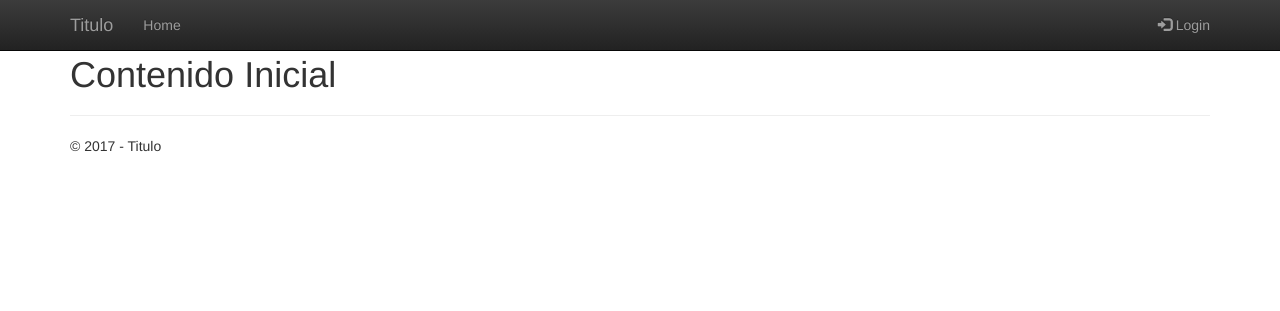
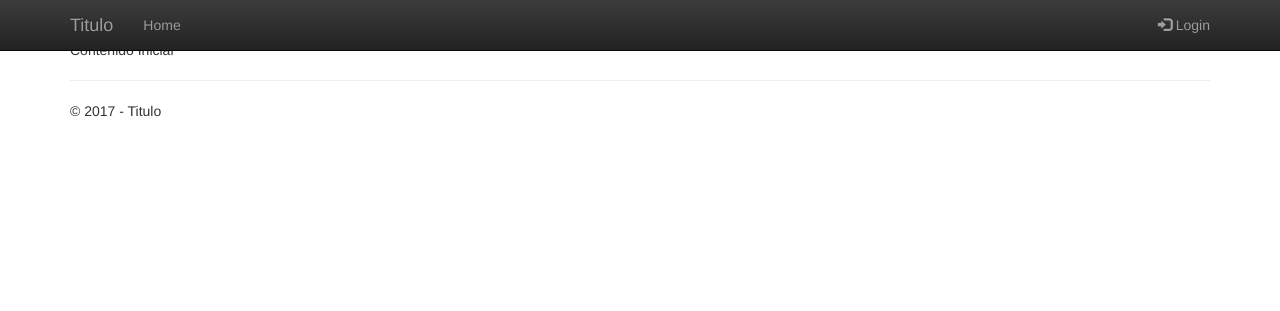
Before and after one commit to coagus/mvcdirver, a PHP site: page / in a window 1280 px wide. Shown: the top 311 px of the page. Run offline with PHP 8.4, Linux system fonts and the light colour scheme; some libraries are stand-ins or nearby versions.

Commit message:
ajuste del front en la seccion del view

```diff
--- a/lib/css/style.css
+++ b/lib/css/style.css
@@ -3,5 +3,5 @@ a {
 }
 
 .body-content {
-  margin-top: 35px;
+  margin-top: 40px;
 }
--- a/vie/home/index.phtml
+++ b/vie/home/index.phtml
@@ -21,7 +21,7 @@
 
 <div class="container body-content">
   <div id="view">
-    <h1>Contenido Inicial</h1>
+    Contenido Inicial
   </div>
   <hr>
   <footer>
```
